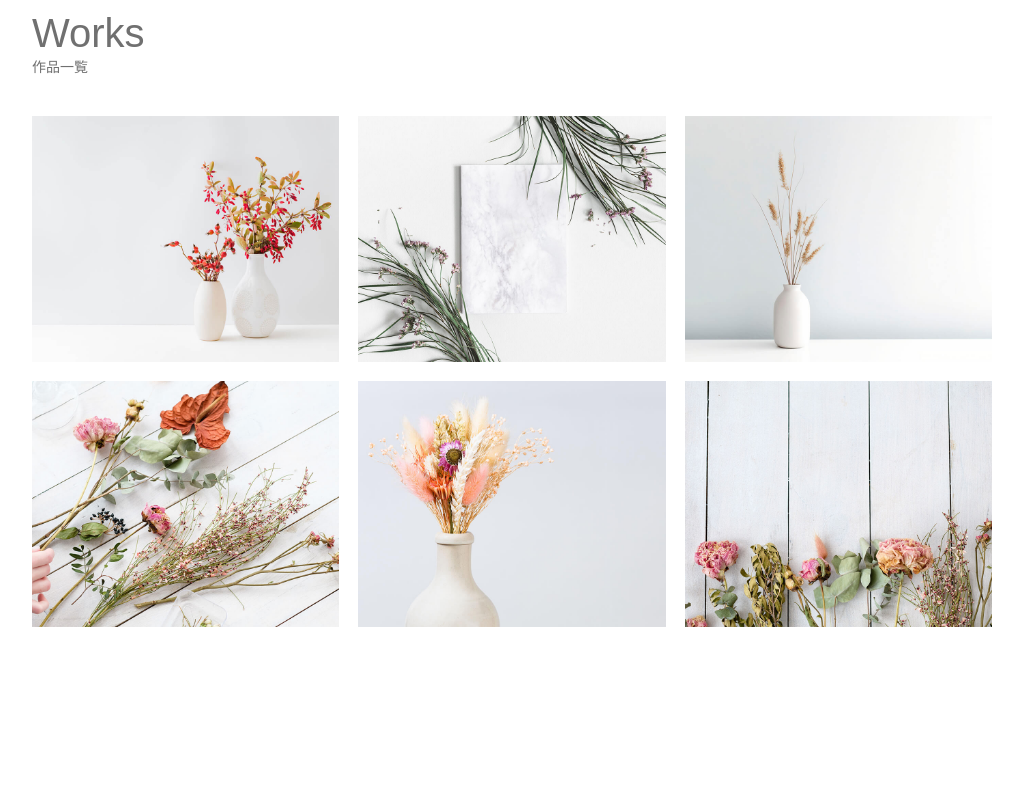
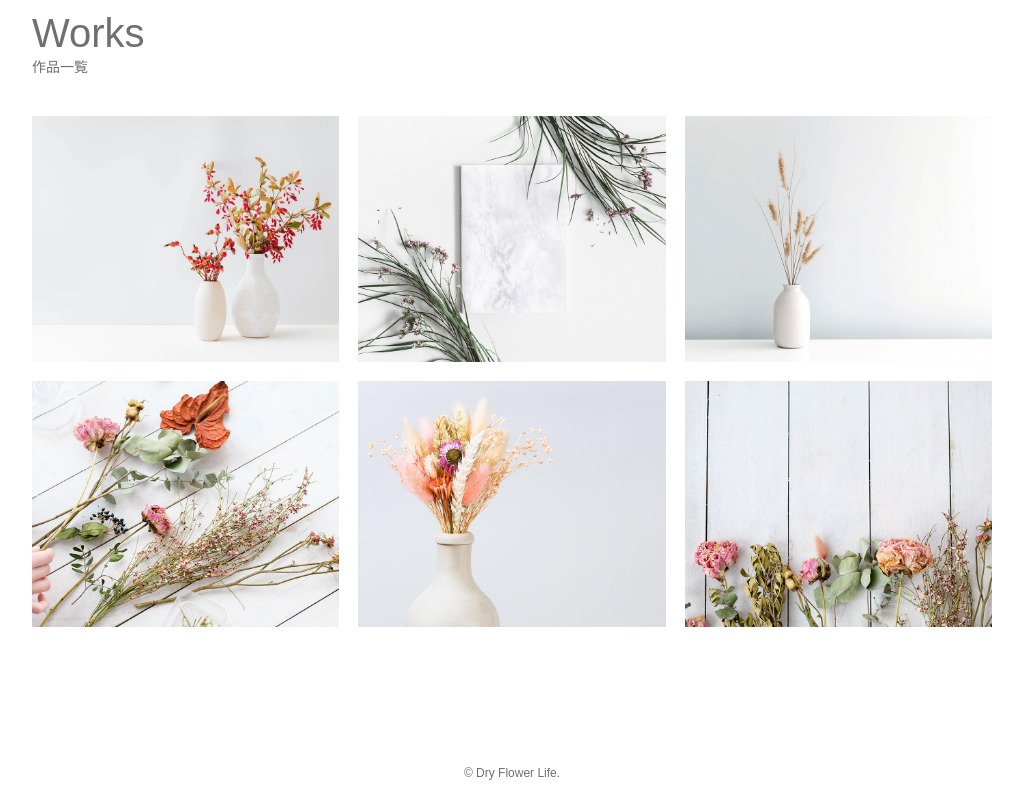
Before and after one commit to kosukeflute0614-dev/sample-website.practice, a plain HTML site: page docs/sample-01/index.html in a window 1280 px wide. Shown: the part 1550-2350 px from the top of the page, without its empty margins (128-1151 px from the left). Before the commit the page ends 2316 px from the top, so only its background shows below. Drawn offline with Linux system fonts and the light colour scheme; some packages are replaced by stand-ins of ours.

Commit message:
fotter部分のhtmlの修正,cssの再commit

```diff
--- a/docs/sample-01/css/style.css
+++ b/docs/sample-01/css/style.css
@@ -132,6 +132,13 @@ a:hover{
     margin-right: 0;
 }
 
+/*フッター*/
+#footer{
+    font-size: 12px;
+    padding-bottom: 20px;
+    text-align: center;
+}
+
 
 /*---------------------
 スマートフォン
--- a/docs/sample-01/index.html
+++ b/docs/sample-01/index.html
@@ -75,5 +75,8 @@
             </section>
 
         </main>
-
+        <footer id="footer" class="wrapper">
+            <p class="copyright">© Dry Flower Life.</p>
+        </footer>
     </body>
+</html>
```
